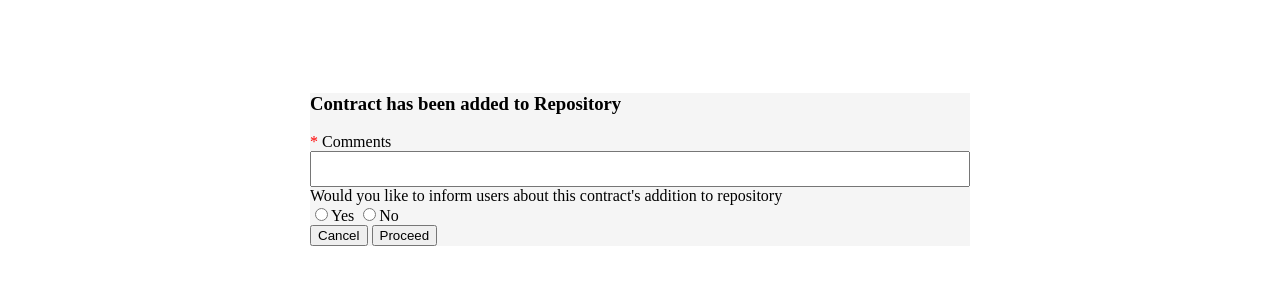
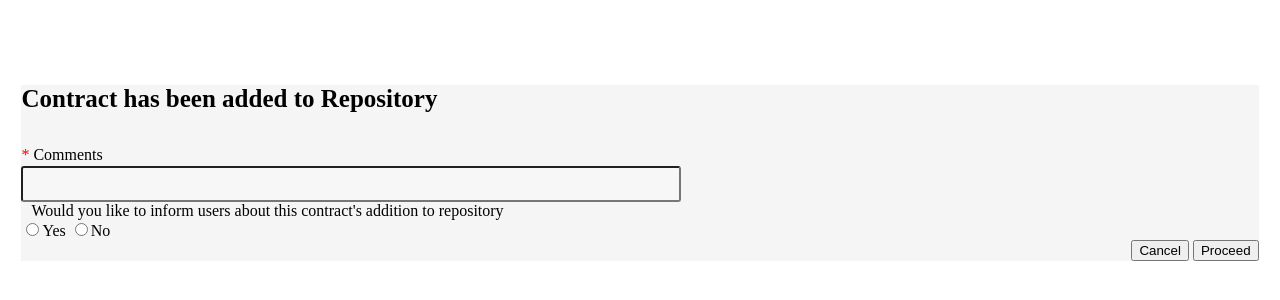
Before and after one commit to AakashPawarAP/popup-submit-form, a plain HTML site: page index.html in a window 1280 px wide. Shown: the part 240-540 px from the top of the page. Drawn offline with Linux system fonts and the light colour scheme.

Commit message:
made some changes

```diff
--- a/index.html
+++ b/index.html
@@ -10,16 +10,18 @@
 <body>
    <div class="popup">
     <form action="index.html">
-        <label for="repoText"><h3>Contract has been added to Repository</h3></label>
+        <label for="repoText" id="repoText"><p>Contract has been added to Repository</p></label>
         <label name="asterisk" id="asterisk">*</label>&nbsp<label for="comments">Comments</label>
         <br>
         <input type="text" id="comments" name="comments" required>
         <br>
-        <label for="radioButtons">Would you like to inform users about this contract's addition to repository</label><br>
+        <label for="radioButtons" id="rb-text">Would you like to inform users about this contract's addition to repository</label><br>
         <input type="radio" name="radioframeworks" id="radioframeworks"><label>Yes</label>
         <input type="radio" name="radioframeworks" id="radioframeworks"><label>No</label><br>
+        <div class="sub">
         <button type="cancel" onclick="">Cancel</button>
-        <button type="submit" value="Submit">Proceed</button>
+        <button type="submit" id="submit-button" value="Submit">Proceed</button>
+      </div>
     </form>
   </div>
 </body>
--- a/style.css
+++ b/style.css
@@ -30,6 +30,11 @@ body {
   height: 200px; */
 }
 
+#repoText {
+  font-size: 25px;
+  font-weight: bold;
+}
+
 #asterisk {
   color: red;
 }
@@ -40,4 +45,15 @@ body {
   height: 30px;
   top: 291px;
   left: 357px;
+  background: #f7f7f7;
+  border-radius: 3px;
 }
+
+#rb-text {
+  margin: auto;
+  padding: 10px;
+}
+
+.sub {
+  margin-left: 1110px;
+}
```
